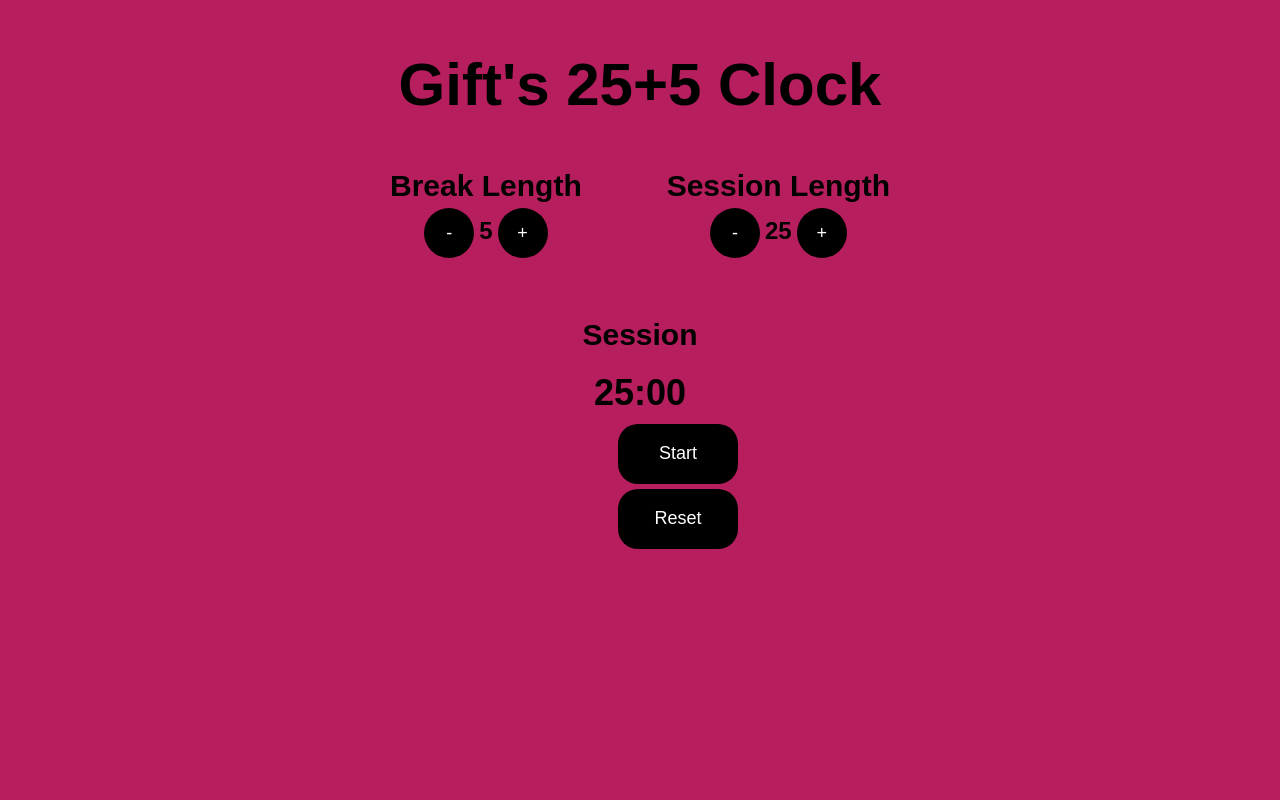
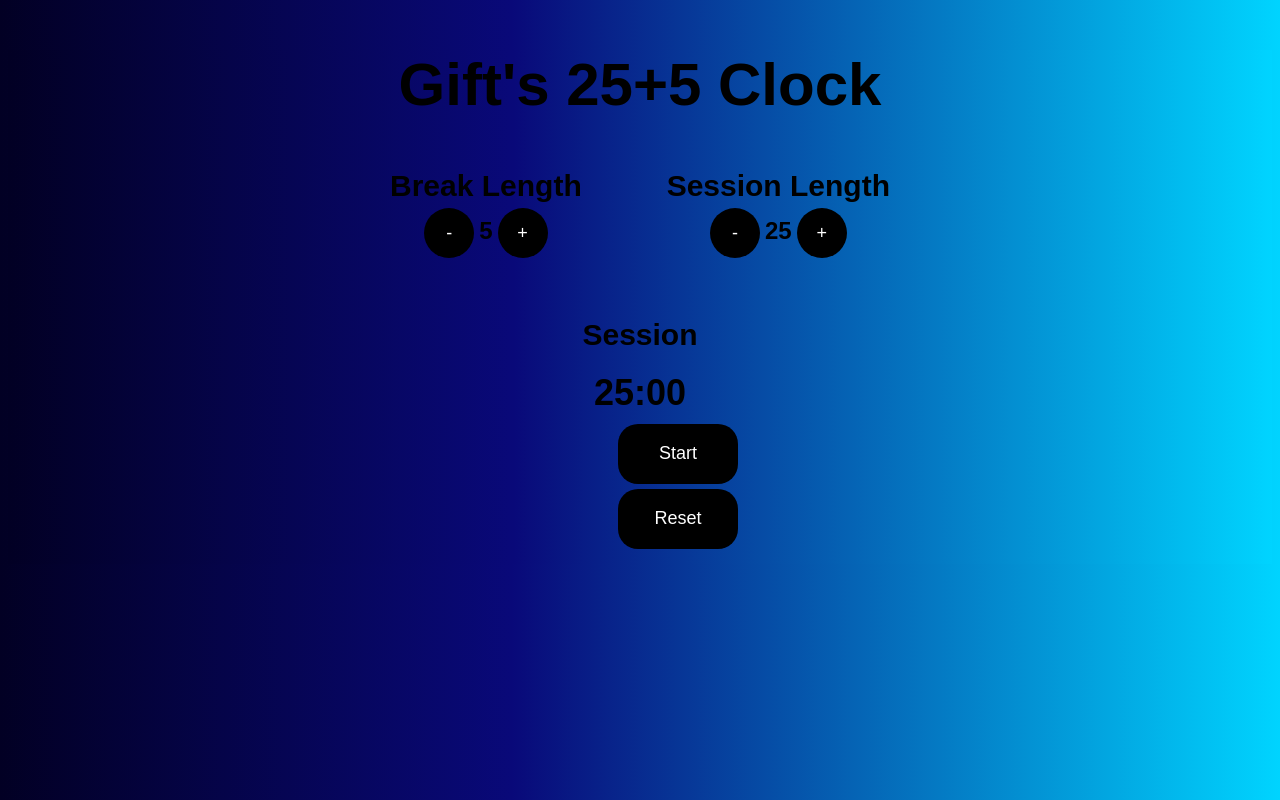
Before and after one commit to Gigireact/25-5-clock, a React (Create React App) app: page / in a window 1280 px wide. Built offline with nearby package versions, Linux system fonts and the light colour scheme.

Commit message:
css improvs

```diff
--- a/public/index.html
+++ b/public/index.html
@@ -24,7 +24,7 @@
       work correctly both with client-side routing and a non-root public URL.
       Learn how to configure a non-root public URL by running `npm run build`.
     -->
-    <title>React App</title>
+    <title>25+5 clock</title>
   </head>
   <body>
     <noscript>You need to enable JavaScript to run this app.</noscript>
--- a/src/App.scss
+++ b/src/App.scss
@@ -1,8 +1,11 @@
 .App, html {
   font-family:Arial, sans-serif ;
-  background-color: rgb(182, 30, 93);
+
+  background: #020024;
+  background: linear-gradient(90deg,rgba(2, 0, 36, 1) 0%, rgba(9, 9, 121, 1) 40%, rgba(0, 212, 255, 1) 100%);
   align-items: center;
   justify-content: center;
+
 }
 .fiveclock {
   text-align: center;
```
